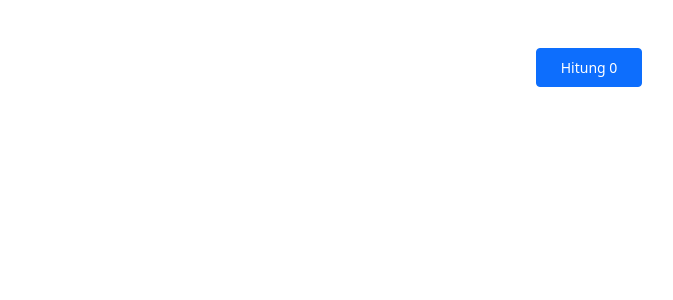
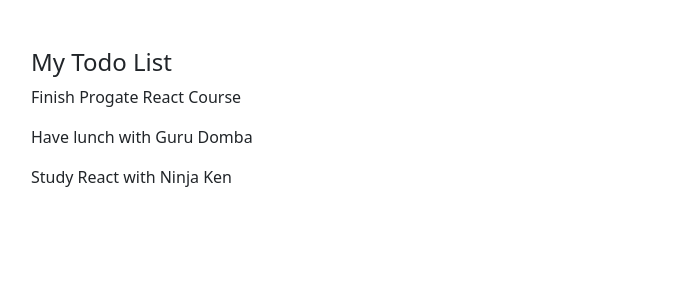
Before and after one commit to bagusrizkisetiawan/todo-app-react-progate, a React (Vite) app: page / in a window 1280 px wide. Shown: the top 300 px of the page, without its empty margins (51-724 px from the left). Built offline with nearby package versions, Linux system fonts and the light colour scheme.

Commit message:
define todos state and show them in the browser

```diff
--- a/src/App.jsx
+++ b/src/App.jsx
@@ -3,17 +3,34 @@
 function App() {
   const [count, setCount] = useState(0);
 
+  const [todos, setTodos] = useState([
+    {
+      id: 1,
+      title: "Finish Progate React Course",
+      completed: false,
+    },
+    {
+      id: 2,
+      title: "Have lunch with Guru Domba",
+      completed: false,
+    },
+    {
+      id: 3,
+      title: "Study React with Ninja Ken",
+      completed: false,
+    },
+  ]);
+
+  console.log(todos);
+
   return (
     <>
-      <div className="d-flex mt-5 justify-content-center">
-        <button
-          className="btn btn-primary px-4 btn-sm p-2 bg-primary"
-          onClick={() => {
-            setCount(count + 1);
-          }}
-        >
-          Hitung {count}
-        </button>
+      <div className="container mt-5">
+        <h4>My Todo List</h4>
+
+        {todos.map((todo) => {
+          return <p key={todo.id}>{todo.title}</p>;
+        })}
       </div>
     </>
   );
```
